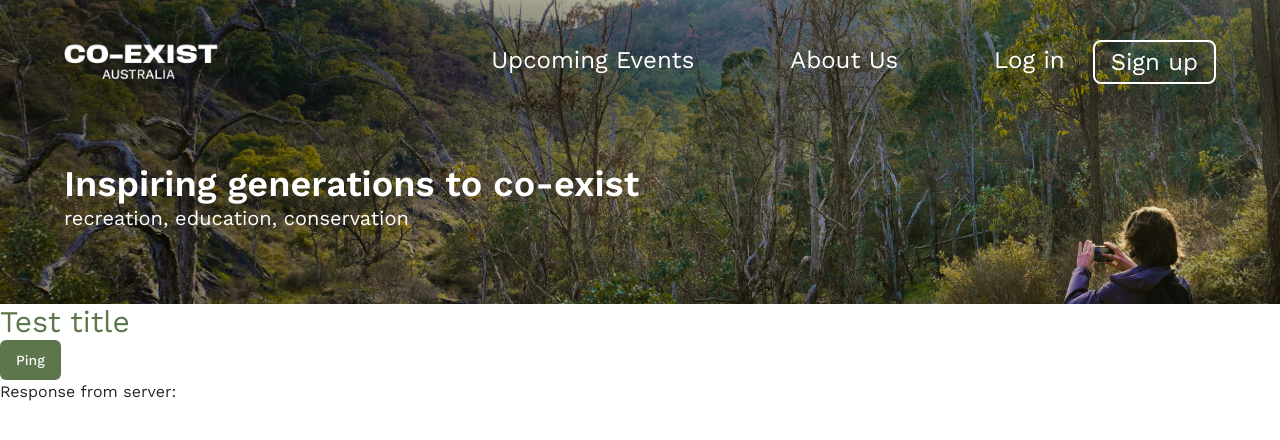
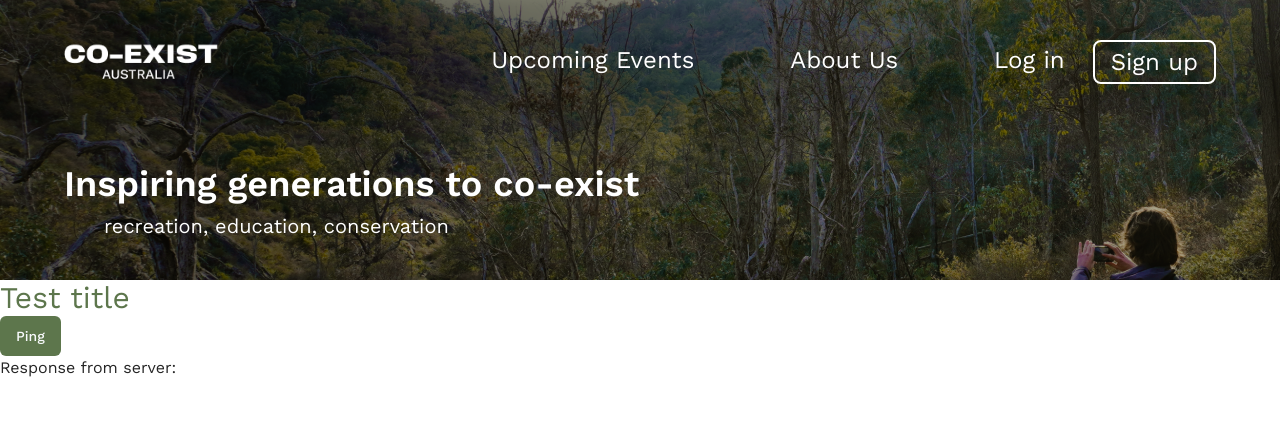
Before and after one commit to codersforcauses/coexist, a Next.js app in the folder client/: page / in a window 1280 px wide. Shown: the top 440 px of the page. Built offline with nearby package versions, Linux system fonts and the light colour scheme; no server answers.

Commit message:
styling fixes

```diff
--- a/client/src/components/main/header/Header.tsx
+++ b/client/src/components/main/header/Header.tsx
@@ -5,15 +5,12 @@ export default function Header() {
   return (
     <div
       id="header"
-      className="flex w-full justify-center bg-[url('/logo-background.png')] p-10 px-16 text-white max-[340px]:px-2"
+      className="relative flex w-full justify-center bg-[url('/logo-background.png')] p-10 px-16 text-white max-[340px]:px-2"
     >
       {/* Dark overlay */}
-      {/* <div className="absolute inset-0 bg-black opacity-30"></div> */}
+      <div className="absolute inset-0 h-full w-full bg-black opacity-30"></div>
       {/* Z score to ensure it goes over the black filter*/}
-      <div
-        id="nav_header"
-        className="relative z-10 flex w-full flex-col gap-20"
-      >
+      <div id="nav_header" className="z-10 flex w-full flex-col gap-20">
         <Navbar />
         <NavBarTitle />
       </div>
--- a/client/src/components/main/header/NavBarTitle.tsx
+++ b/client/src/components/main/header/NavBarTitle.tsx
@@ -7,12 +7,14 @@ export default function NavBarTitle() {
       {router.pathname == "/" ? (
         <div
           id="inspiring_div"
-          className="mt-auto h-[100px] text-center sm:text-start"
+          className="mt-auto flex flex-col gap-2 text-start"
         >
-          <div className="text-4xl" style={{ fontWeight: "519" }}>
+          <p className="text-3xl md:text-4xl" style={{ fontWeight: "519" }}>
             Inspiring generations to co-exist
+          </p>
+          <div className="pl-10">
+            <p className="md:text-xl">recreation, education, conservation</p>
           </div>
-          <div className="text-xl">recreation, education, conservation</div>
         </div>
       ) : (
         ""
--- a/client/src/components/main/header/Navbar.tsx
+++ b/client/src/components/main/header/Navbar.tsx
@@ -2,10 +2,8 @@ import Image from "next/image";
 import Link from "next/link";
 import { useState } from "react";
 
-import {
-  default as LogInModal,
-  default as SignUpModal,
-} from "@/components/ui/LogInModal";
+import LogInModal from "@/components/ui/LogInModal";
+import SignUpModal from "@/components/ui/SignUpModal";
 import { useAuth } from "@/hooks/useAuth";
 
 import { DropDownNav } from "./DropDown";
```
